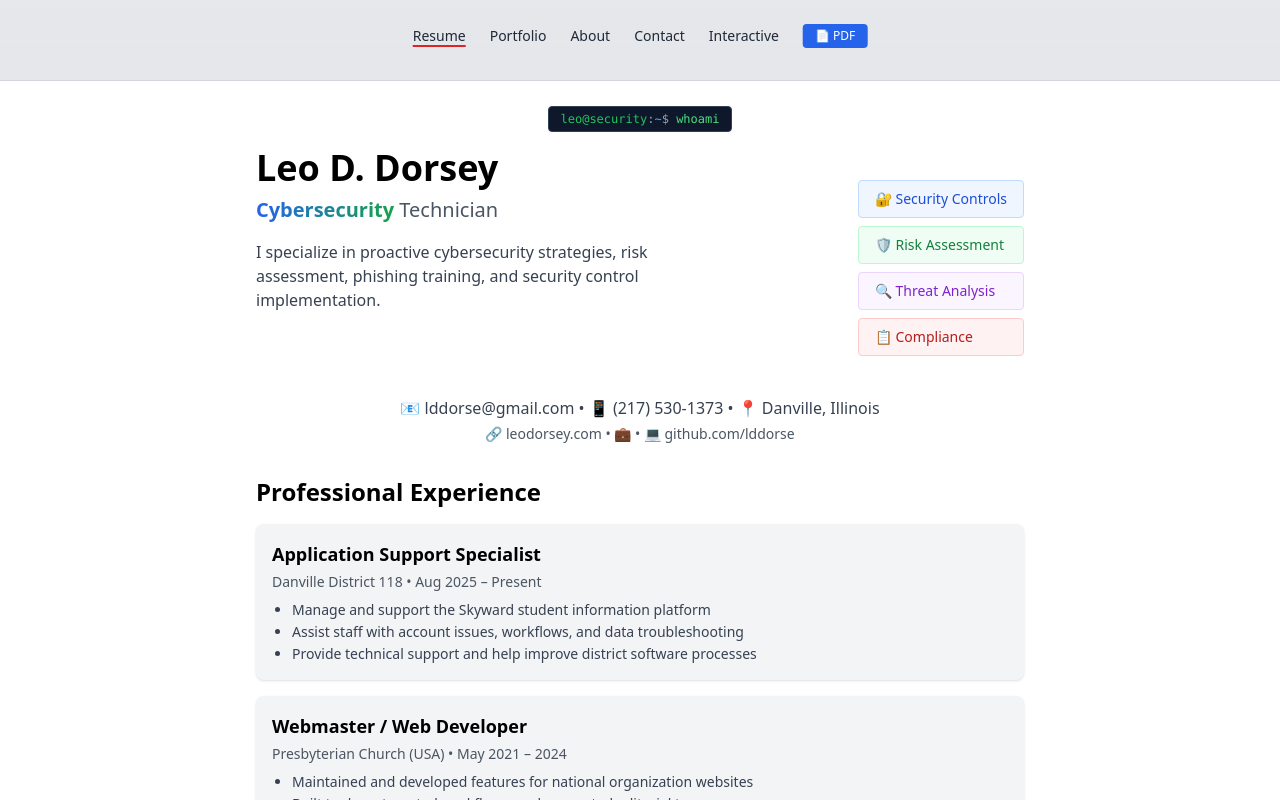
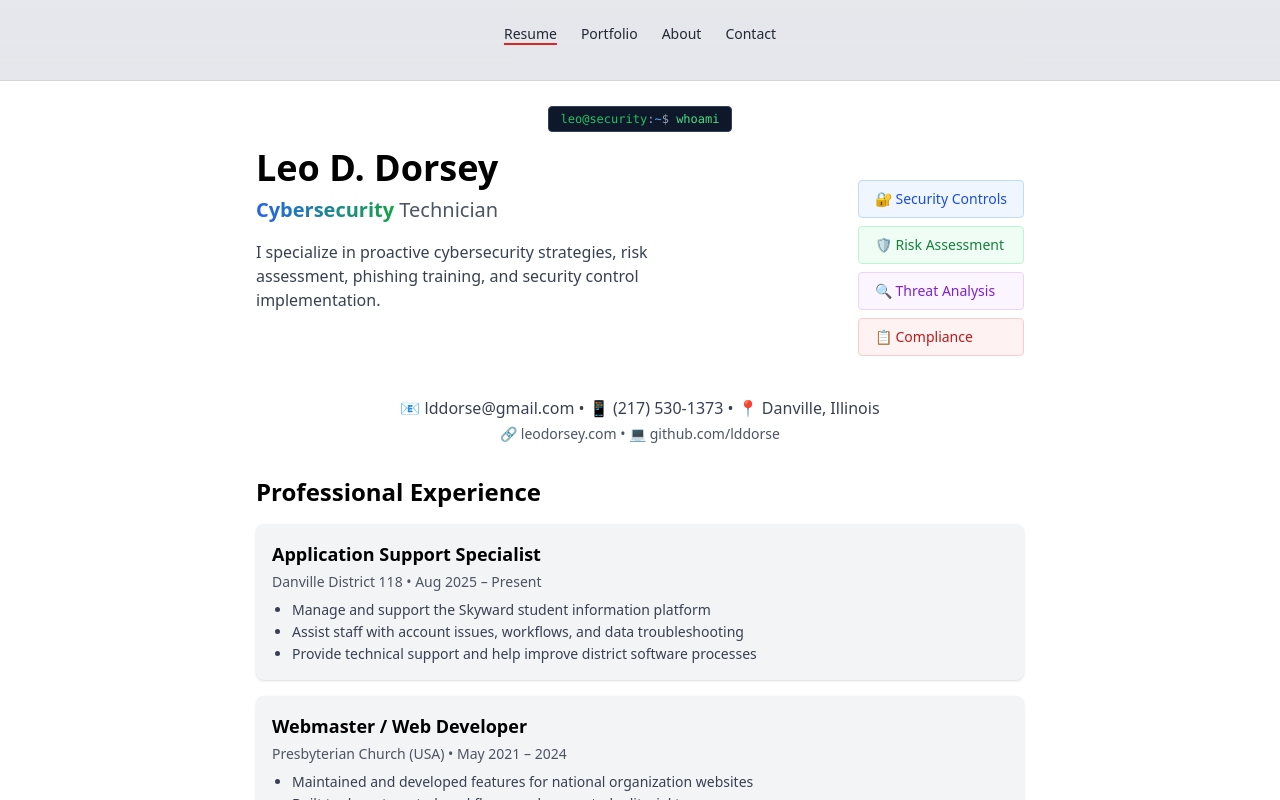
Before and after one commit to lddorse/cybersecurityportfolio, a React (Vite) app: page / in a window 1280 px wide. Built offline with nearby package versions, Linux system fonts and the light colour scheme.

Commit message:
update resume

```diff
--- a/src/components/Navbar.jsx
+++ b/src/components/Navbar.jsx
@@ -25,16 +25,6 @@ const Navbar = () => {
         <li>{navLink('/portfolio', 'Portfolio')}</li>
         <li>{navLink('/about', 'About')}</li>
         <li>{navLink('/contact', 'Contact')}</li>
-        <li>{navLink('/interactive', 'Interactive')}</li>
-        <li className="no-print">
-          <button
-            onClick={handlePrint}
-            className="px-3 py-1 bg-blue-600 text-white rounded hover:bg-blue-700 transition text-xs"
-            title="Print/Save as PDF"
-          >
-            📄 PDF
-          </button>
-        </li>
       </ul>
     </nav>
   );
--- a/src/components/ResumeSection.jsx
+++ b/src/components/ResumeSection.jsx
@@ -65,8 +65,7 @@ const ResumeSection = () => {
           <h2 className="text-xl font-semibold mb-3 print:text-base print:mb-2">Certifications</h2>
           <div className="bg-gray-100 p-4 rounded-lg shadow print:p-2 print:shadow-none print:border print:border-gray-300">
             <ul className="list-disc pl-5 space-y-1 text-sm text-gray-700 print:text-xs print:space-y-0.5">
-              <li>Google Cybersecurity Certificate (In Progress)</li>
-              <li>CompTIA Security+ (Planned 2025)</li>
+              <li>CompTIA Security+ </li>
             </ul>
           </div>
         </div>
--- a/src/pages/ResumePage.jsx
+++ b/src/pages/ResumePage.jsx
@@ -13,7 +13,7 @@ const ResumePage = () => {
           📧 lddorse@gmail.com • 📱 (217) 530-1373 • 📍 Danville, Illinois
         </p>
         <p className="text-gray-600 text-sm mt-1">
-          🔗 leodorsey.com • 💼  • 💻 github.com/lddorse
+          🔗 leodorsey.com • 💻 github.com/lddorse
         </p>
       </div>
 
```
